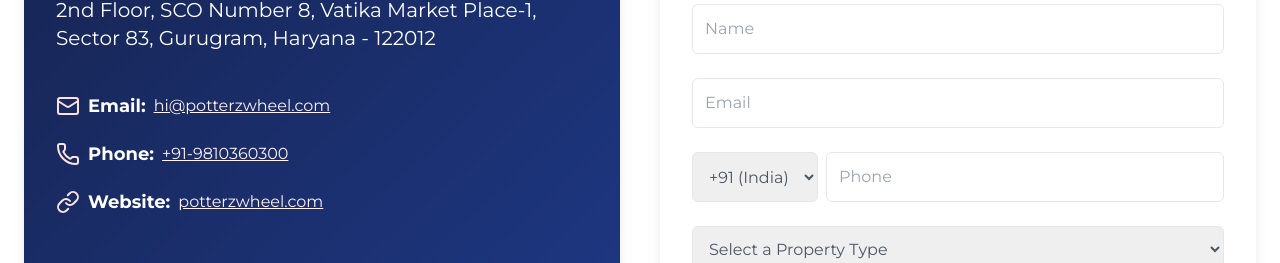
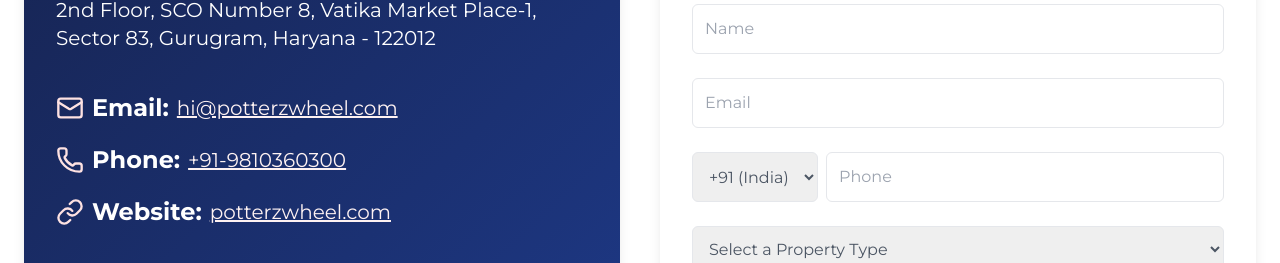
Before and after one commit to gaurank11/potterzwheel2, a React (Vite) app: page /contact in a window 1280 px wide. Shown: the part 936-1199 px from the top of the page. Built offline with nearby package versions, Linux system fonts and the light colour scheme.

Commit message:
final commit

```diff
--- a/src/components/Content.jsx
+++ b/src/components/Content.jsx
@@ -67,9 +67,9 @@ const Content = () => {
               { Icon: Link, label: "Website", value: "potterzwheel.com", href: "https://potterzwheel.com" }
             ].map(({ Icon, label, value, href }) => (
               <p key={label} className="flex items-center">
-                <Icon className="mr-2 text-red-100 h-6 w-6" />
-                <span className="text-lg font-bold">{label}:</span>
-                <a href={href} className="underline text-red-50 hover:text-red-50 ml-2">{value}</a>
+                <Icon className="mr-2 text-red-100 h-4 w-4 md:h-7 md:w-7" />
+                <span className="font-bold text-base md:text-2xl">{label}:</span>
+                <a href={href} className="underline text-red-50 hover:text-red-50 ml-2 text-sm md:text-xl">{value}</a>
               </p>
             ))}
           </div>
@@ -82,7 +82,7 @@ const Content = () => {
               { Icon: Linkedin, href: "https://linkedin.com", color: "text-white hover:text-white" }
             ].map(({ Icon, href, color }) => (
               <a key={href} href={href} target="_blank" rel="noopener noreferrer">
-                <Icon className={`${color} h-8 w-8`} />
+                <Icon className={`${color} md:h-8 md:w-8`} />
               </a>
             ))}
           </div>
```
